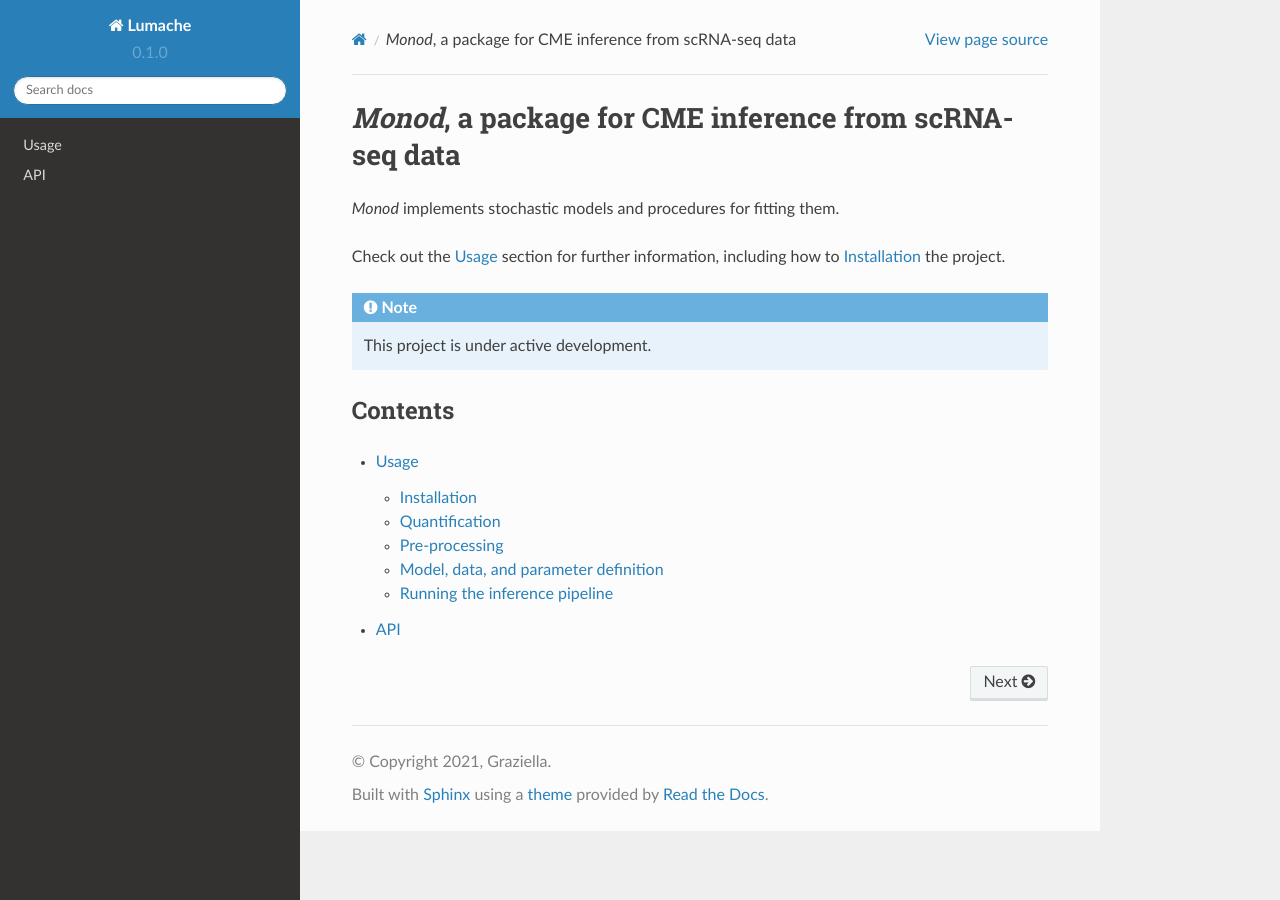
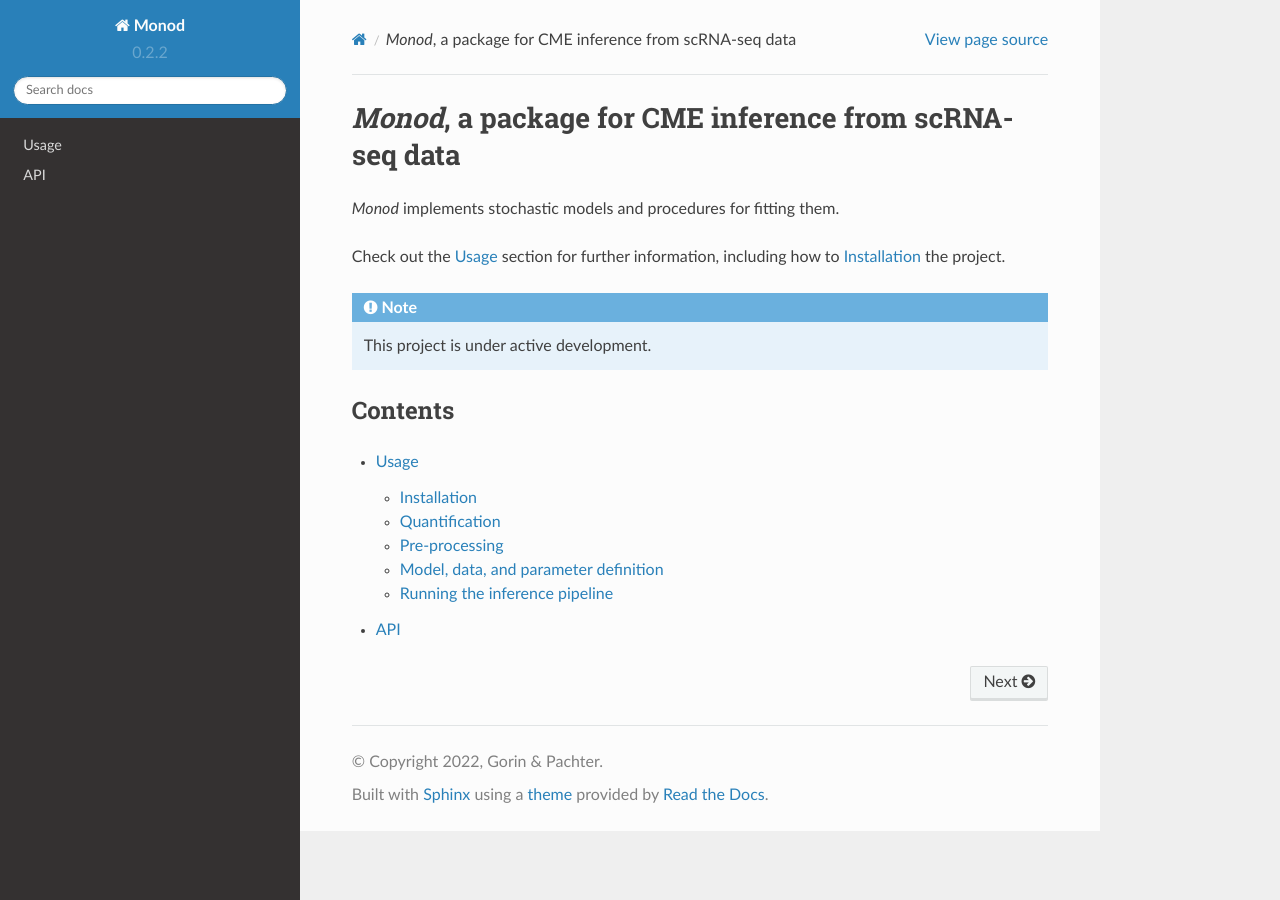
Before and after one commit to pachterlab/monod_examples, a Sphinx documentation site: the page built from docs/source/index.rst, in a window 1280 px wide. Built offline with Sphinx 7.4.7 and the Read the Docs theme 2.0.0, drawn with Linux system fonts in a browser that asks for light colours.

Commit message:
Update conf.py

```diff
--- a/docs/source/conf.py
+++ b/docs/source/conf.py
@@ -2,12 +2,12 @@
 
 # -- Project information
 
-project = 'Lumache'
-copyright = '2021, Graziella'
-author = 'Graziella'
+project = 'Monod'
+copyright = '2022, Gorin & Pachter'
+author = 'Gorin'
 
-release = '0.1'
-version = '0.1.0'
+release = '0.2'
+version = '0.2.2'
 
 # -- General configuration
 
```
